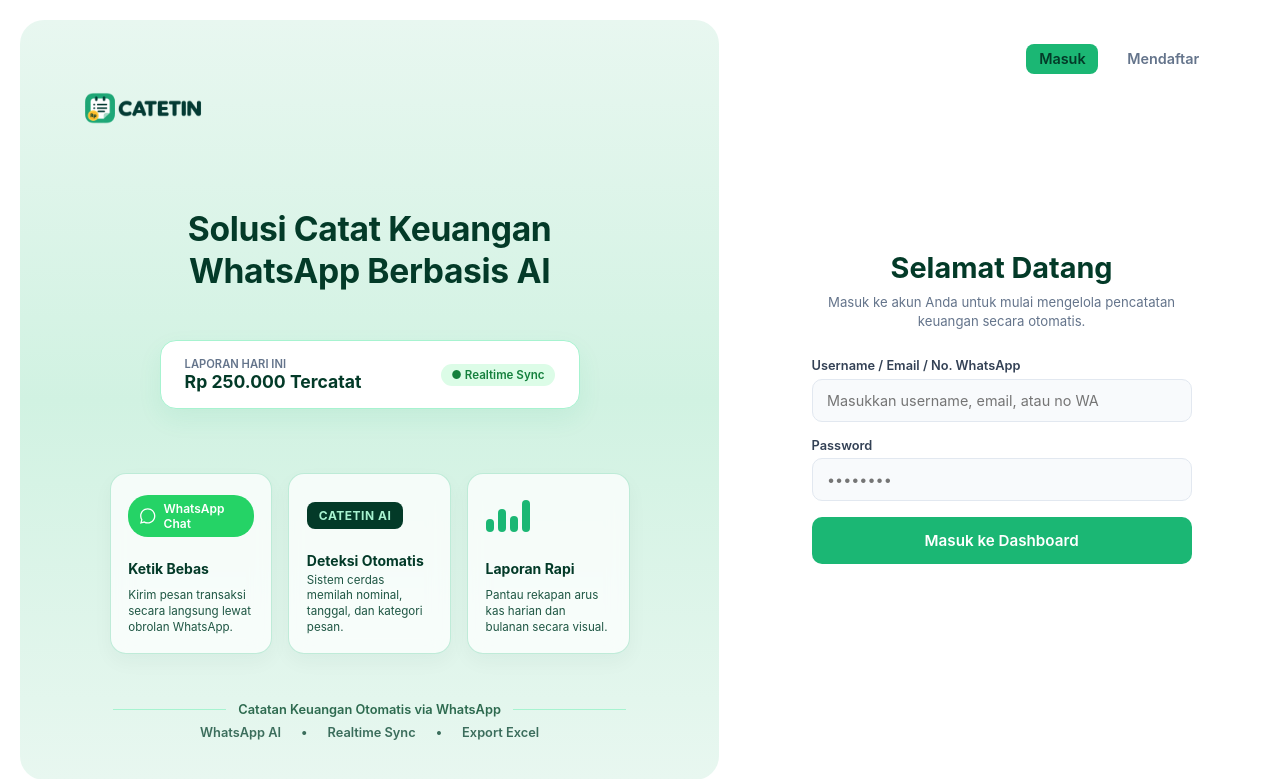
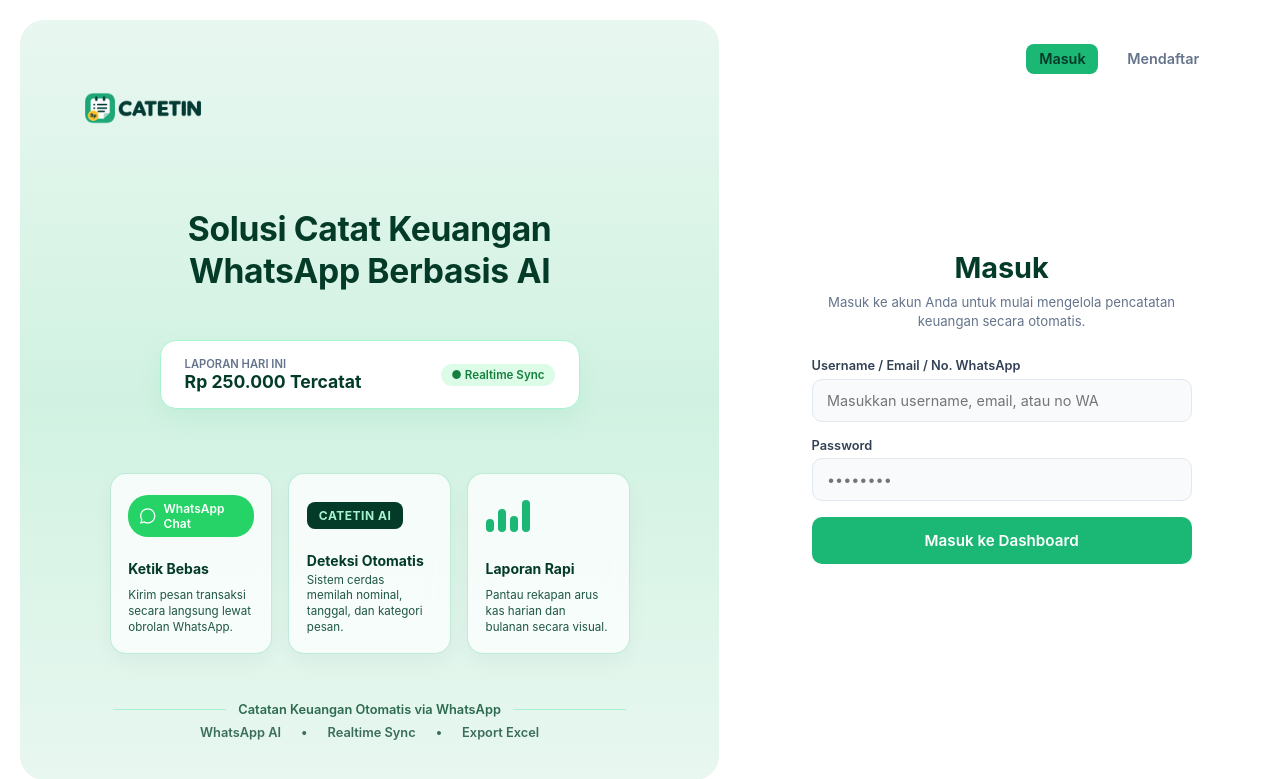
Before and after one commit to MagyenaTwo/catetin, a Python web app: template app/templates/index.html in a window 1280 px wide. Shown: the top 779 px of the page. Run offline with Jinja, Linux system fonts and the light colour scheme; the template is opened without the code that fills it, so the values that code supplies are empty.

Commit message:
update teks

```diff
--- a/app/services/ai_service.py
+++ b/app/services/ai_service.py
@@ -52,7 +52,7 @@ def get_smart_fallback(user_message: str, transaction_result: dict = None, is_re
                 "✅ *BERHASIL DICATAT*\n\n"
                 f"📝 {msg}\n\n"
                 "=========================\n"
-                "💾 _Tersimpan otomatis_"
+                "💾 _Autosaved_"
             )
 
         elif status == "error" and transaction_result.get("type") == "unregistered":
@@ -121,7 +121,7 @@ def generate_ai_reply(db: Session, phone_number: str, user_message: str, transac
             "3. Tampilkan detail dari database persis seperti ini: 📝 [detail dari database]. Dilarang mengubah nominal angka/deskripsi.\n"
             "4. Tutup dengan footer ini:\n"
             "=========================\n"
-            "💾 _Tersimpan otomatis_"
+            "💾 _Autosaved_"
         )
 
         user_prompt = (
--- a/app/static/js/login.js
+++ b/app/static/js/login.js
@@ -58,7 +58,7 @@ function showForm(type) {
         registerForm.classList.add('hidden');
         navLogin.classList.add('active');
         navRegister.classList.remove('active');
-        formTitle.textContent = "Selamat Datang";
+        formTitle.textContent = "Masuk";
         formSub.textContent = "Masuk ke akun Anda untuk mulai mengelola pencatatan keuangan secara otomatis.";
         resetRegisterFormState();
     } else {
--- a/app/templates/index.html
+++ b/app/templates/index.html
@@ -84,7 +84,7 @@
             <div class="auth-content">
                 <div id="toast" class="toast hidden"></div>
 
-                <h2 id="form-title">Selamat Datang</h2>
+                <h2 id="form-title">Masuk</h2>
                 <p class="sub" id="form-sub">Masuk ke akun Anda untuk mulai mengelola pencatatan keuangan secara otomatis.</p>
 
                 <form id="loginForm" action="/login" method="POST">
```
